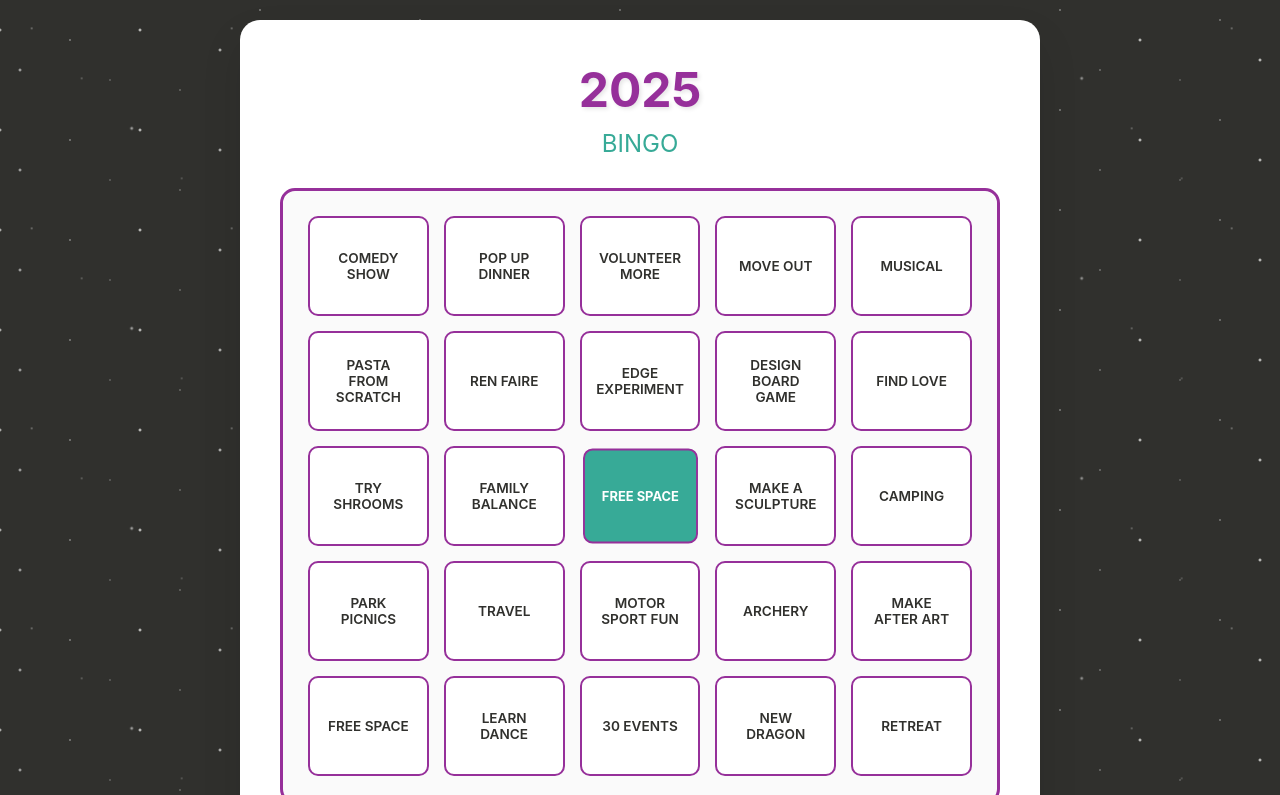
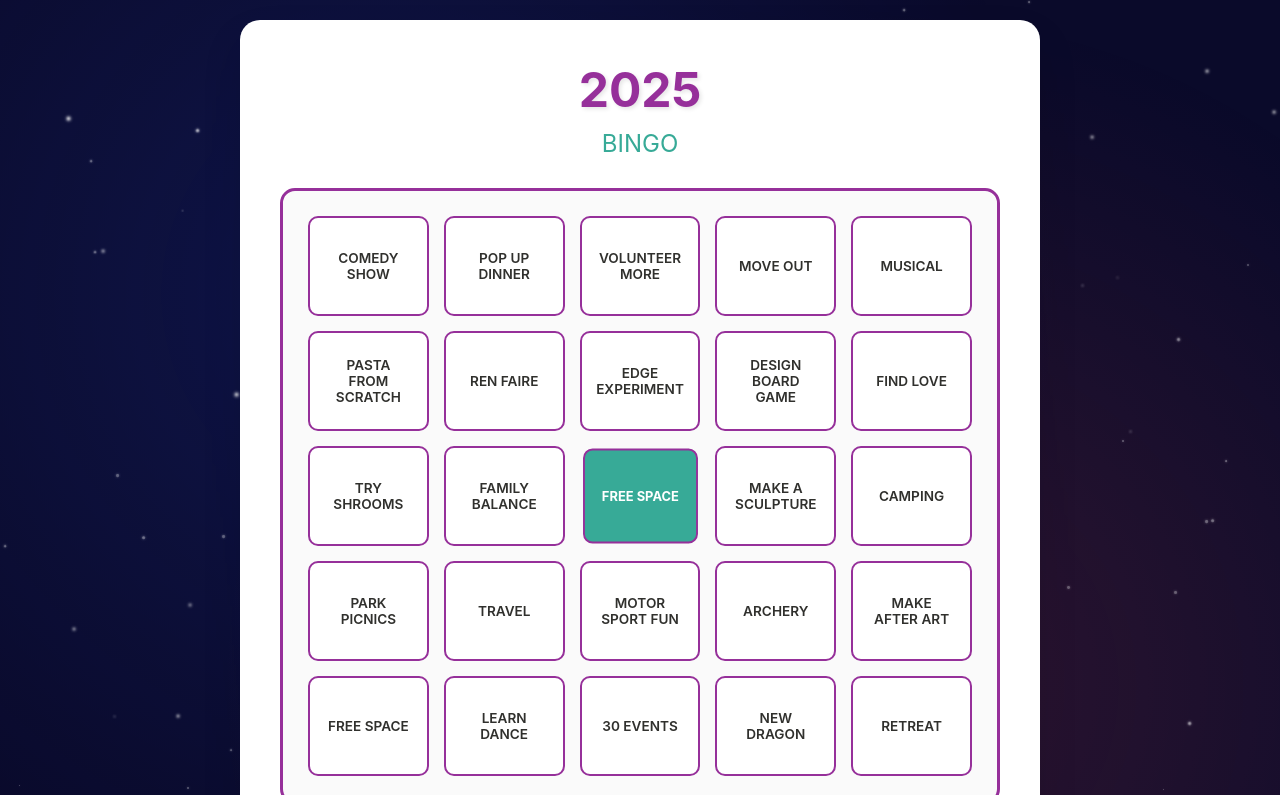
Before and after one commit to youngrichu/bingo, a plain HTML site: page index.html in a window 1280 px wide. Shown: the top 795 px of the page. Drawn offline with Linux system fonts and the light colour scheme; a web font is replaced by a local one.

Commit message:
Changes Made - background replacment
CSS Updates:

- Replaced the old starfield background with your new space background styles
- Updated the body background to #0a0a2a with perspective: 1000px
- Added .space-background class with pulsing radial gradients
- Integrated .star and .comet classes with proper animations
- Enhanced the container with position: relative and z-index: 1 for proper layering
JavaScript Integration:

- The createStars() function generates 100 twinkling stars with random placement and sizes
- The initComets() function creates periodic comet effects every 4 seconds
- All functions are properly initialized when the page loads
Visual Effects:

- 100 animated stars that twinkle with varying durations
- Periodic comets that streak across the screen
- Pulsing background gradients in blue and red tones
- All effects use proper CSS animations for smooth performance

```diff
--- a/index.html
+++ b/index.html
@@ -21,84 +21,113 @@
 
         body {
             font-family: 'Suisse', -apple-system, BlinkMacSystemFont, 'Segoe UI', 'Roboto', 'Helvetica Neue', Arial, sans-serif;
-            background: #30302d;
+            margin: 0;
             min-height: 100vh;
             display: flex;
             justify-content: center;
             align-items: center;
+            background: #0a0a2a;
+            overflow: hidden;
+            perspective: 1000px;
             padding: 20px;
-            position: relative;
-            overflow: hidden;
         }
 
-        body::before {
-            content: '';
+        /* Space background */
+        .space-background {
             position: fixed;
             top: 0;
             left: 0;
-            width: 200%;
-            height: 200%;
-            background:
-                radial-gradient(2px 2px at 20px 30px, #eee, transparent),
-                radial-gradient(2px 2px at 40px 70px, rgba(255,255,255,0.8), transparent),
-                radial-gradient(1px 1px at 90px 40px, #fff, transparent),
-                radial-gradient(1px 1px at 130px 80px, rgba(255,255,255,0.6), transparent),
-                radial-gradient(2px 2px at 160px 30px, #fff, transparent),
-                radial-gradient(1px 1px at 200px 90px, rgba(255,255,255,0.7), transparent),
-                radial-gradient(2px 2px at 240px 50px, #eee, transparent),
-                radial-gradient(1px 1px at 280px 10px, #fff, transparent),
-                radial-gradient(1px 1px at 320px 70px, rgba(255,255,255,0.8), transparent),
-                radial-gradient(2px 2px at 360px 40px, #fff, transparent),
-                radial-gradient(1px 1px at 400px 80px, rgba(255,255,255,0.6), transparent),
-                radial-gradient(1px 1px at 440px 20px, #eee, transparent),
-                radial-gradient(2px 2px at 480px 60px, #fff, transparent),
-                radial-gradient(1px 1px at 520px 90px, rgba(255,255,255,0.7), transparent),
-                radial-gradient(1px 1px at 560px 30px, #fff, transparent),
-                radial-gradient(2px 2px at 600px 70px, rgba(255,255,255,0.8), transparent),
-                radial-gradient(1px 1px at 640px 10px, #eee, transparent),
-                radial-gradient(1px 1px at 680px 50px, #fff, transparent),
-                radial-gradient(2px 2px at 720px 80px, rgba(255,255,255,0.6), transparent),
-                radial-gradient(1px 1px at 760px 40px, #fff, transparent);
-            background-repeat: repeat;
-            background-size: 800px 100px;
-            animation: starfield 200s linear infinite;
-            z-index: -3;
+            width: 100%;
+            height: 100%;
+            background: radial-gradient(
+                    circle at 30% 30%,
+                    rgba(45, 85, 255, 0.15) 0%,
+                    transparent 60%
+                ),
+                radial-gradient(
+                    circle at 70% 70%,
+                    rgba(255, 85, 85, 0.15) 0%,
+                    transparent 60%
+                );
+            overflow: hidden;
+            animation: backgroundPulse 10s ease-in-out infinite;
+            mix-blend-mode: screen;
         }
 
-        body::after {
-            content: '';
-            position: fixed;
-            top: 0;
-            left: 0;
-            width: 300%;
-            height: 300%;
-            background:
-                radial-gradient(1px 1px at 25px 25px, rgba(255,255,255,0.9), transparent),
-                radial-gradient(1px 1px at 75px 75px, rgba(255,255,255,0.7), transparent),
-                radial-gradient(2px 2px at 125px 125px, rgba(255,255,255,0.8), transparent),
-                radial-gradient(1px 1px at 175px 175px, rgba(255,255,255,0.6), transparent),
-                radial-gradient(1px 1px at 225px 25px, rgba(255,255,255,0.9), transparent),
-                radial-gradient(2px 2px at 275px 75px, rgba(255,255,255,0.7), transparent),
-                radial-gradient(1px 1px at 325px 125px, rgba(255,255,255,0.8), transparent),
-                radial-gradient(1px 1px at 375px 175px, rgba(255,255,255,0.6), transparent);
-            background-size: 400px 200px;
-            animation: starfield-slow 300s linear infinite reverse;
-            z-index: -2;
+        /* Stars */
+        .star {
+            position: absolute;
+            background: white;
+            border-radius: 50%;
+            animation: twinkle var(--duration) ease-in-out infinite;
+            box-shadow: 0 0 3px rgba(255, 255, 255, 0.8);
         }
 
-        @keyframes starfield {
-            0% { transform: translateX(0); }
-            100% { transform: translateX(-800px); }
+        /* Comets */
+        .comet {
+            position: absolute;
+            width: 3px;
+            height: 3px;
+            background: white;
+            border-radius: 50%;
+            filter: blur(0.5px);
+            animation: cometMove 2.5s cubic-bezier(0.4, 0, 0.2, 1);
+        }
+        .comet::after {
+            content: "";
+            position: absolute;
+            top: 50%;
+            right: 0;
+            width: 40px;
+            height: 2px;
+            background: linear-gradient(to left, white, transparent);
+            transform: translateY(-50%);
+            filter: blur(0.5px);
         }
 
-        @keyframes starfield-slow {
-            0% { transform: translate(0, 0); }
-            100% { transform: translate(-400px, -200px); }
+        /* Key animations */
+
+        /* Background pulse */
+        @keyframes backgroundPulse {
+            0%,
+            100% {
+                opacity: 0.8;
+            }
+            50% {
+                opacity: 1;
+            }
         }
 
-        @keyframes starfield-fast {
-            0% { transform: translate(0, 0); }
-            100% { transform: translate(-600px, -300px); }
+        /* Twinkling stars */
+        @keyframes twinkle {
+            0%,
+            100% {
+                opacity: 0.3;
+                transform: scale(1);
+            }
+            50% {
+                opacity: 1;
+                transform: scale(1.2);
+                filter: blur(1px);
+            }
+        }
+
+        /* Comet */
+        @keyframes cometMove {
+            0% {
+                opacity: 0;
+                transform: translate(-100%, -100%) rotate(45deg) scale(0.5);
+            }
+            10% {
+                opacity: 1;
+            }
+            90% {
+                opacity: 1;
+            }
+            100% {
+                opacity: 0;
+                transform: translate(100vw, 100vh) rotate(45deg) scale(1.5);
+            }
         }
         .container {
             background: white;
@@ -107,6 +136,8 @@
             box-shadow: 0 20px 40px rgba(0,0,0,0.1);
             max-width: 800px;
             width: 100%;
+            position: relative;
+            z-index: 1;
         }
 
         .header {
@@ -268,6 +299,8 @@
     </style>
 </head>
 <body>
+    <div class="space-background" id="spaceBackground"></div>
+
     <div class="container">
         <div class="header">
             <div class="title">2025</div>
@@ -299,6 +332,56 @@
         let currentBoard = [];
         let markedCells = new Set();
         let gameWon = false;
+
+        /**
+         * Creates random stars in the background
+         */
+        function createStars() {
+            const background = document.getElementById("spaceBackground");
+            const numberOfStars = 100;
+
+            for (let i = 0; i < numberOfStars; i++) {
+                const star = document.createElement("div");
+                star.className = "star";
+                // Random placement
+                star.style.left = `${Math.random() * 100}%`;
+                star.style.top = `${Math.random() * 100}%`;
+                // Random size
+                const size = Math.random() * 2 + 1;
+                star.style.width = `${size}px`;
+                star.style.height = `${size}px`;
+                // Random animation duration
+                star.style.setProperty("--duration", `${Math.random() * 3 + 2}s`);
+
+                background.appendChild(star);
+            }
+        }
+
+        /**
+         * Creates a comet effect
+         */
+        function createComet() {
+            const background = document.getElementById("spaceBackground");
+            const comet = document.createElement("div");
+            comet.className = "comet";
+
+            // Random starting position (horizontal)
+            const startPos = Math.random() * 100;
+            comet.style.left = `${startPos}%`;
+            comet.style.top = "0";
+
+            background.appendChild(comet);
+
+            // Cleanup
+            setTimeout(() => comet.remove(), 3000);
+        }
+
+        /**
+         * Launches comet appearances at regular intervals
+         */
+        function initComets() {
+            setInterval(createComet, 4000);
+        }
 
         function shuffleArray(array) {
             const shuffled = [...array];
@@ -420,7 +503,9 @@
             });
         }
 
-        // Initialize the game
+        /* Initializations */
+        createStars();
+        initComets();
         createGrid();
     </script>
 </body>
```
